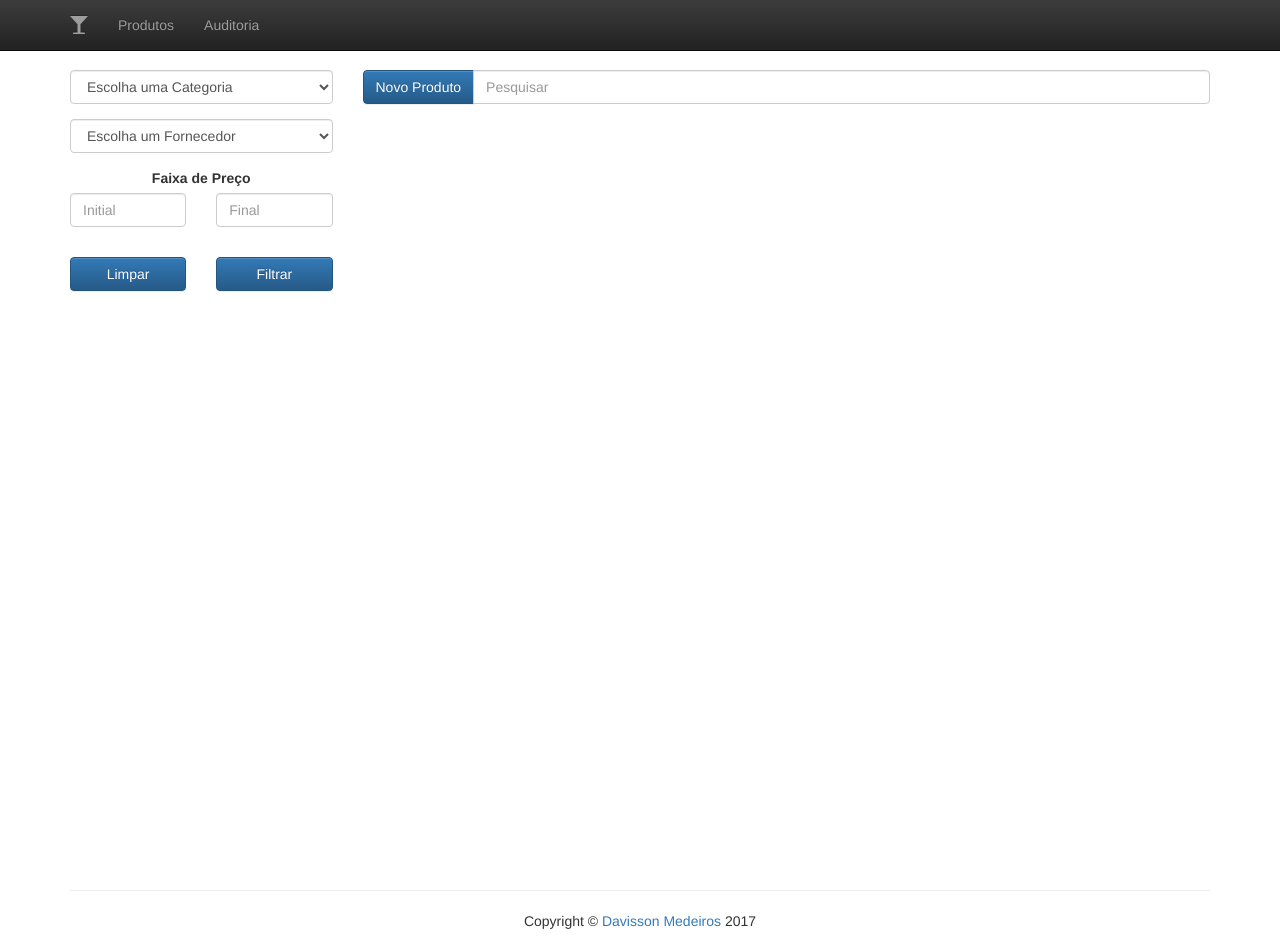
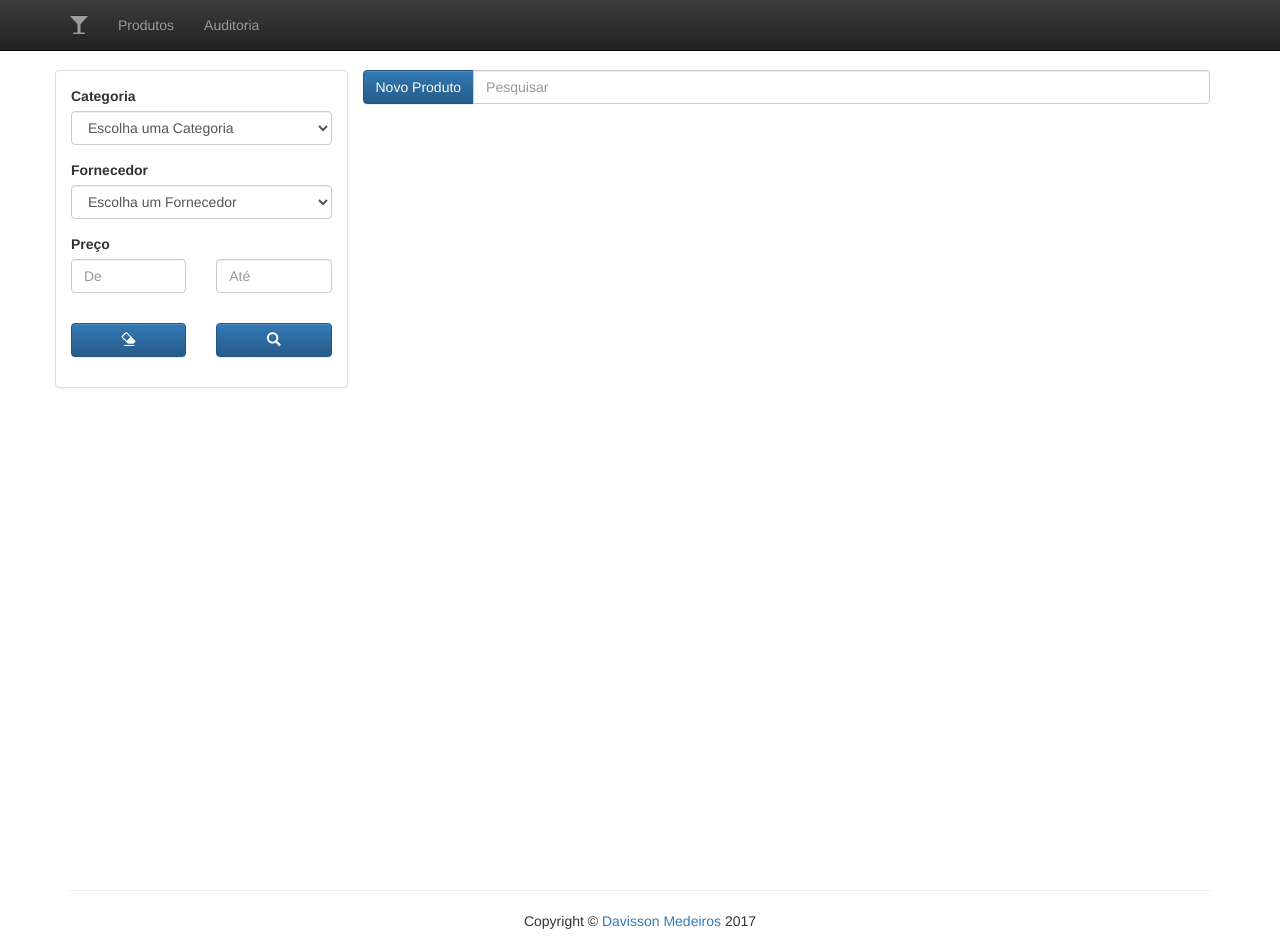
Before and after one commit to dvsmedeiros/les-drinks, a website: page public/index.html at #/drinks in a window 1280 px wide. Drawn offline with Linux system fonts and the light colour scheme; no server answers.

Commit message:
altera layout dos filtros

```diff
--- a/public/partials/drinks.html
+++ b/public/partials/drinks.html
@@ -2,40 +2,47 @@
 
 <div class="row">
 
-	<div class="col-md-3">
+	<div class="col-md-3 panel panel-default panel-body">
 		<form novalidate name="editForm" class="row" ng-submit="findByFilter()">
 			<div class="col-md-12 form-group text">
+				<label class="control-label">Categoria</label>
 				<select name="category" ng-model="drinkFilter._category" class="form-control" required
 					ng-options="category._id as (category.name) for category in categories">
 					<option value="" selected disabled>Escolha uma Categoria</option>
 				</select>
 			</div>
 			<div class="col-md-12 form-group">
+				<label class="control-label">Fornecedor</label>
 				<select name="supplier" ng-model="drinkFilter._supplier" class="form-control" required
 					ng-options="supplier._id as (supplier.companyName) for supplier in suppliers">
 					<option value="" selected disabled>Escolha um Fornecedor</option>
 				</select>
 			</div>
-			<div class="col-md-12 text-center">
-				<label class="control-label">Faixa de Preço</label>
+			<div class="col-md-12">
+				<label class="control-label">Preço</label>
 			</div>
 			<div class="col-md-6 form-group">
 				<div class="form-group" ng-class="{true: 'has-error',false: 'is-required'}[editForm.initial.$invalid]">
-					    <input ng-model="drinkFilter.initial" type="text" ui-money-mask="2" class="form-control" name="initial" placeholder="Initial" ng-disabled="product._id">
+					    <input ng-model="drinkFilter.initial" type="text" ui-money-mask="2" class="form-control" name="initial" placeholder="De" ng-disabled="product._id">
 					    <span class="help-block" ng-show="editForm.initial.$error.required" ></span>
 				</div>
 			</div>
 			<div class="col-md-6 form-group">
 				<div class="form-group" ng-class="{true: 'has-error',false: 'is-required'}[editForm.final.$invalid]">
-					    <input ng-model="drinkFilter.final" type="text" ui-money-mask="2" class="form-control" name="final" placeholder="Final" ng-disabled="product._id">
+					    <input ng-model="drinkFilter.final" type="text" ui-money-mask="2" class="form-control" name="final" placeholder="Até" ng-disabled="product._id">
 					    <span class="help-block" ng-show="editForm.final.$error.required" ></span>
 				</div>
 			</div>
+
 			<div class="col-md-6 form-group">
-				<a class="btn btn-primary btn-block" ng-click="filterClean()">Limpar</a>
+				<button class="btn btn-primary btn-block" ng-click="filterClean()">
+					<span class="glyphicon glyphicon-erase"></span>
+				</button>
 			</div>
 			<div class="col-md-6 form-group">
-				<button type="submit" class="btn btn-primary btn-block" ng-disabled="editForm.$invalid">Filtrar</button>
+				<button type="submit" class="btn btn-primary btn-block" ng-disabled="editForm.$invalid">
+					<span class="glyphicon glyphicon-search"></span>
+				</button>
 			</div>
 		</form>
 	</div>
```
